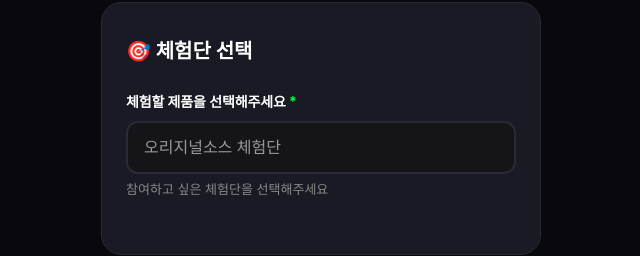
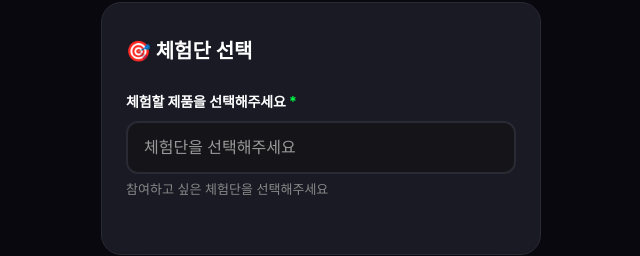
Before and after one commit to butfit-hycho/solvers, a website: page public/index.html in a window 1280 px wide. Shown: the part 183-439 px from the top of the page, 319-959 px from the left. Drawn offline with Linux system fonts and the light colour scheme; a web font is replaced by a local one.

Commit message:
feat: 오리지널소스 체험단 옵션 제거
- 테팔 체험단만 남겨두고 오리지널소스 체험단 선택 옵션 제거
- 체험단 선택 드롭다운 단순화

```diff
--- a/public/index.html
+++ b/public/index.html
@@ -286,7 +286,6 @@
                 <label class="form-label" for="experience_group">체험할 제품을 선택해주세요 <span class="required">*</span></label>
                 <select id="experience_group" class="form-input" required>
                     <option value="">체험단을 선택해주세요</option>
-                    <option value="오리지널소스" selected>오리지널소스 체험단</option>
                     <option value="테팔">테팔 체험단</option>
                 </select>
                 <div class="help-text">참여하고 싶은 체험단을 선택해주세요</div>
```
